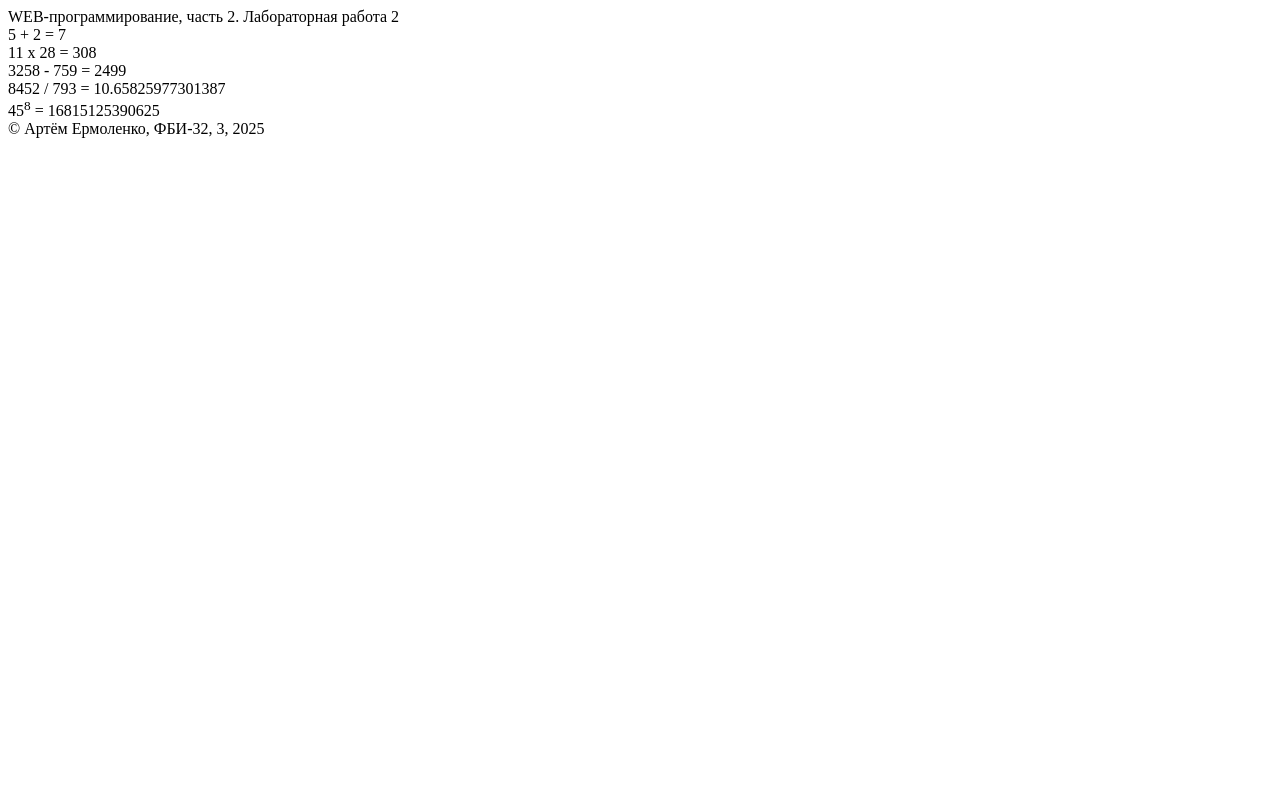
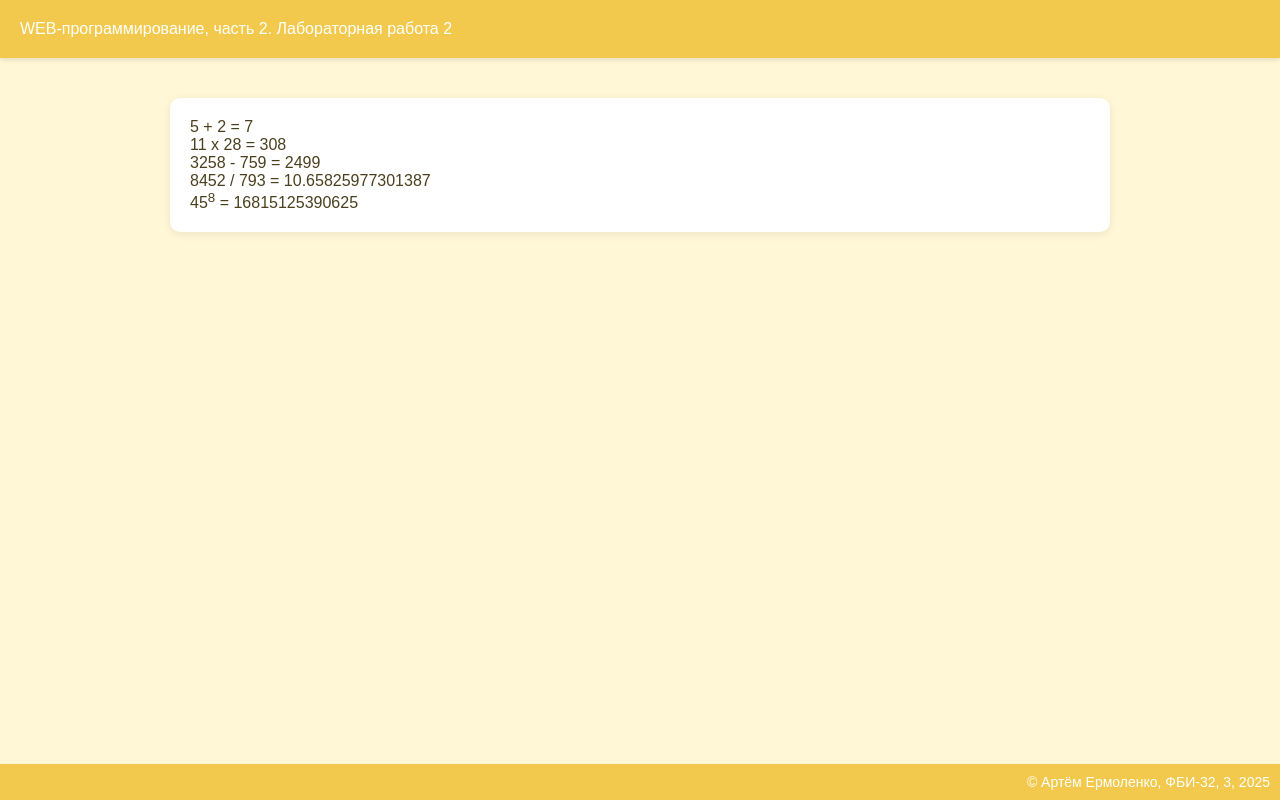
Before and after one commit to ErmolenkoArtem/web-back-labs, a Flask app: page /lab2/example in a window 1280 px wide. Run offline with Flask 3, Linux system fonts and the light colour scheme.

Commit message:
Подключение стилей

```diff
--- /dev/null
+++ b/static/main.css
@@ -0,0 +1,34 @@
+body {
+    margin: 0;
+    font-family: Arial, sans-serif;
+    background-color: #fff7d6; /* мягкий светло-жёлтый фон */
+    color: #4a3f1d;
+  }
+
+  header {
+    background-color: #f2c94c; /* тёплый золотистый */
+    color: white;
+    padding: 20px;
+    box-shadow: 0 2px 5px rgba(0, 0, 0, 0.1);
+  }
+
+  main {
+    max-width: 900px;
+    margin: 40px auto;
+    padding: 20px;
+    background: #ffffff;
+    border-radius: 10px;
+    box-shadow: 0 2px 10px rgba(0, 0, 0, 0.08);
+  }
+
+  footer {
+    background-color: #f2c94c; /* тот же солнечный оттенок */
+    color: white;
+    text-align: right;
+    padding: 10px;
+    position: fixed;
+    bottom: 0;
+    left: 0;
+    right: 0;
+    font-size: 14px;
+  }
--- a/templates/example.html
+++ b/templates/example.html
@@ -4,6 +4,7 @@
     <meta charset="utf-8">
     <meta name="viewport" content="width=device-width, initial-scale=1.0">
     <title>Ермоленко Артём. Лабораторная работа {{ num }}</title>
+    <link rel="stylesheet" href="{{ url_for('static', filename='main.css') }}">
 </head>
 <body>
     <header>
```
